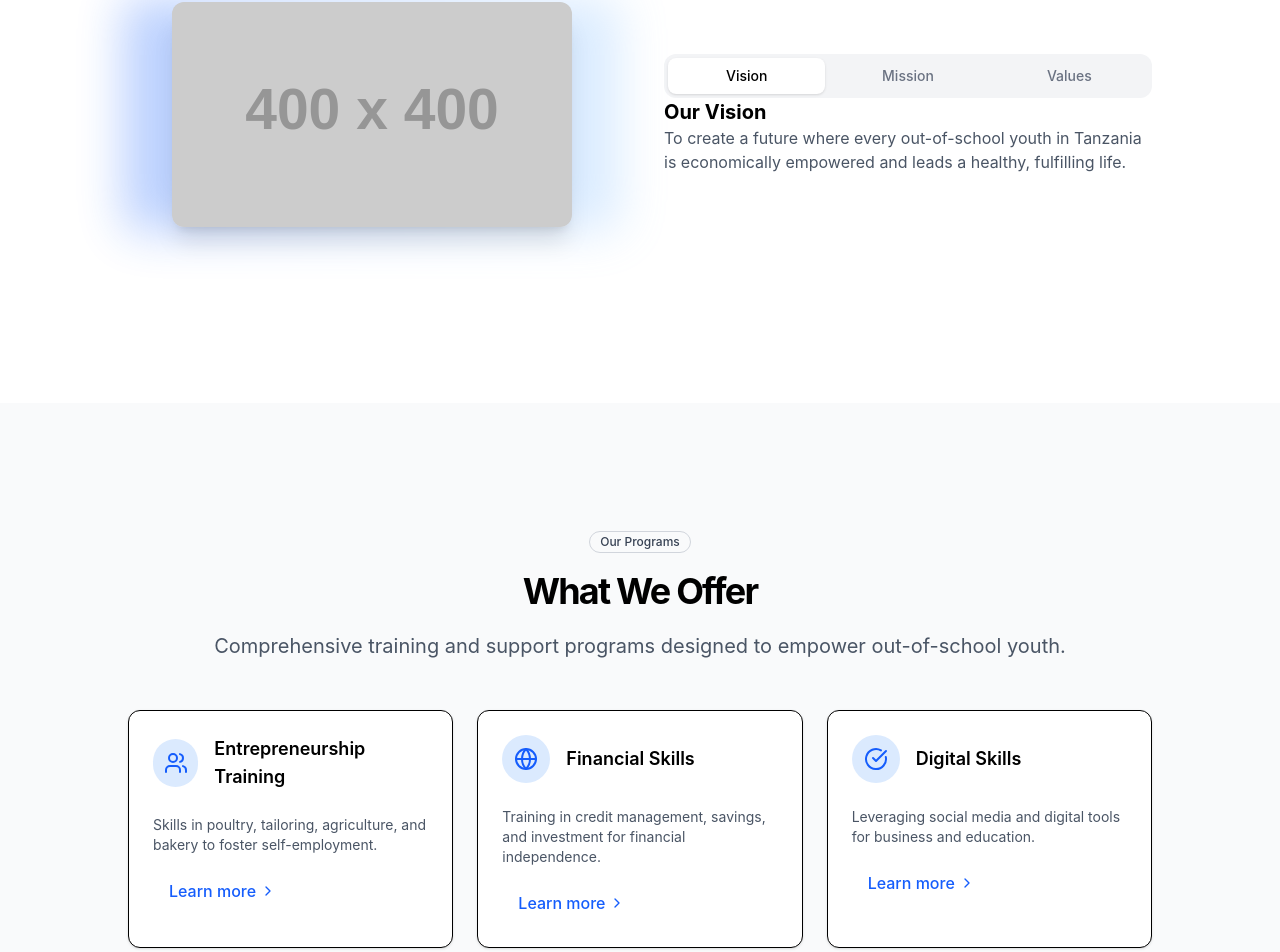
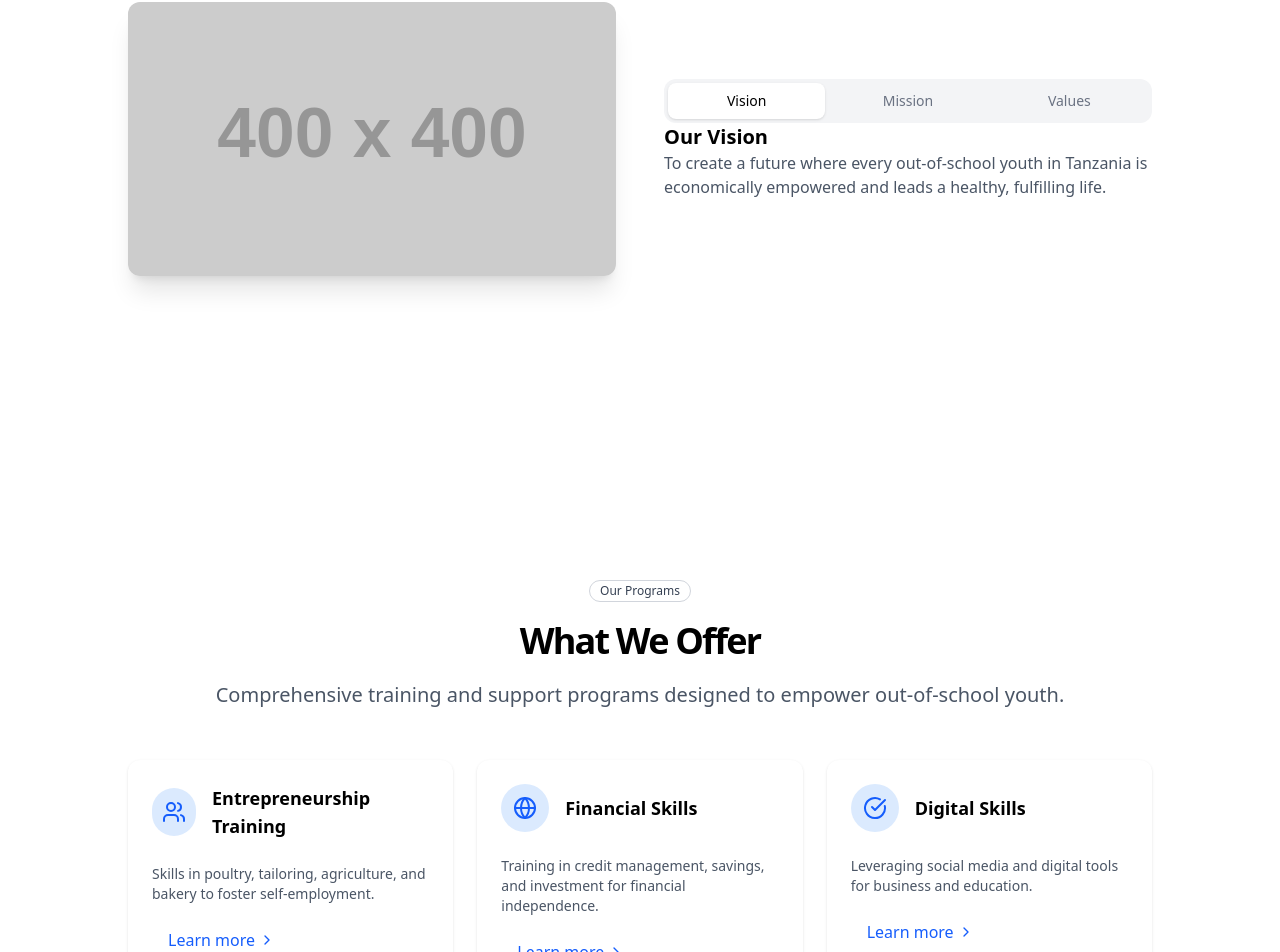
Before and after one commit to slymackjr/kesho-angavu, a React (Vite) app: page /v4 in a window 1280 px wide. Shown: the part 1498-2450 px from the top of the page. Built offline with nearby package versions, Linux system fonts and the light colour scheme.

Commit message:
feat: made the borders in components align in gray

```diff
--- a/package.json
+++ b/package.json
@@ -14,7 +14,7 @@
     "@radix-ui/react-slot": "^1.2.2",
     "@radix-ui/react-tabs": "^1.1.11",
     "@tailwindcss/typography": "^0.5.16",
-    "@tailwindcss/vite": "^4.1.5",
+    "@tailwindcss/vite": "^4.1.6",
     "class-variance-authority": "^0.7.1",
     "clsx": "^2.1.1",
     "framer-motion": "^12.10.1",
@@ -23,6 +23,7 @@
     "react-dom": "^19.1.0",
     "react-router-dom": "^7.5.3",
     "tailwind-merge": "^3.2.0",
+    "tailwindcss": "^4.1.6",
     "tailwindcss-animate": "^1.0.7"
   },
   "devDependencies": {
--- a/src/pages/kesho-angavu-v4.jsx
+++ b/src/pages/kesho-angavu-v4.jsx
@@ -21,7 +21,7 @@ const Button = ({ children, variant = 'default', size = 'default', className = '
 };
 
 const Card = ({ children, className = '', ...props }) => (
-  <div className={`rounded-xl border bg-white shadow-sm ${className}`} {...props}>{children}</div>
+  <div className={`rounded-xl bg-white shadow-sm ${className}`} {...props}>{children}</div>
 );
 
 const CardHeader = ({ children, className = '' }) => (
@@ -234,7 +234,7 @@ function KeshoAngavuPage() {
           <div className="container mx-auto px-4">
             <div className="flex flex-col items-center justify-center space-y-4 text-center">
               <Badge variant="outline">About Us</Badge>
-              <h2 className="text-3xl font-bold tracking-tighter md:text-4xl/tight gradient-text">
+              <h2 className="text-3xl font-bold tracking-tighter md:text-4xl/tight bg-gradient-to-r from-foreground to-foreground/70 bg-clip-text">
                 Our Mission
               </h2>
               <p className="max-w-[900px] text-gray-600 md:text-xl/relaxed">
@@ -243,18 +243,18 @@ function KeshoAngavuPage() {
             </div>
             <div className="mx-auto grid max-w-5xl items-center gap-6 py-12 lg:grid-cols-2 lg:gap-12">
               <div className="relative group">
-                <div className="absolute -inset-1 rounded-xl bg-gradient-to-r from-blue-600 to-blue-300 opacity-30 blur-xl group-hover:opacity-40 transition-all"></div>
+                <div className="absolute -inset-1 rounded-xl bg-gradient-to-r from-primary to-primary/50 opacity-30 blur-xl group-hover:opacity-40 transition-all"></div>
                 <img
                   src="https://via.placeholder.com/400"
                   width={400}
                   height={400}
                   alt="Youth Center"
-                  className="relative mx-auto aspect-video rounded-xl object-cover shadow-xl"
+                  className="relative mx-auto aspect-video overflow-hidden rounded-xl object-cover object-center sm:w-full lg:order-last shadow-xl"
                 />
               </div>
               <div className="flex flex-col justify-center space-y-6">
-                <Tabs defaultValue="vision">
-                  <TabsList>
+                <Tabs defaultValue="vision" className="w-full">
+                  <TabsList className="grid w-full grid-cols-3">
                     <TabsTrigger value="vision">Vision</TabsTrigger>
                     <TabsTrigger value="mission">Mission</TabsTrigger>
                     <TabsTrigger value="values">Values</TabsTrigger>
@@ -299,7 +299,7 @@ function KeshoAngavuPage() {
         </section>
 
         {/* Programs Section */}
-        <section id="services" className="w-full py-12 md:py-24 lg:py-32 bg-gray-50">
+        <section id="services" className="w-full py-12 md:py-24 lg:py-32 bg-muted/30">
           <div className="container mx-auto px-4">
             <div className="flex flex-col items-center justify-center space-y-4 text-center">
               <Badge variant="outline">Our Programs</Badge>
@@ -483,7 +483,7 @@ function KeshoAngavuPage() {
               </p>
             </div>
             <div className="mx-auto grid max-w-5xl gap-6 py-12 md:grid-cols-3">
-              <Card className="bg-white/60 border-2 hover:border-blue-200 transition-all">
+              <Card className="bg-white/60 hover:border-blue-200 transition-all">
                 <CardHeader>
                   <div className="flex items-center gap-4">
                     <div className="relative h-16 w-16">
@@ -512,7 +512,7 @@ function KeshoAngavuPage() {
                   </div>
                 </CardContent>
               </Card>
-              <Card className="bg-white/60 border-2 hover:border-blue-200 transition-all">
+              <Card className="bg-white/60 hover:border-blue-200 transition-all">
                 <CardHeader>
                   <div className="flex items-center gap-4">
                     <div className="relative h-16 w-16">
@@ -541,7 +541,7 @@ function KeshoAngavuPage() {
                   </div>
                 </CardContent>
               </Card>
-              <Card className="bg-white/60 border-2 hover:border-blue-200 transition-all">
+              <Card className="bg-white/60 hover:border-blue-200 transition-all">
                 <CardHeader>
                   <div className="flex items-center gap-4">
                     <div className="relative h-16 w-16">
@@ -588,7 +588,7 @@ function KeshoAngavuPage() {
             </div>
             <div className="mx-auto grid max-w-5xl gap-6 py-12 lg:grid-cols-2">
               <div className="space-y-6">
-                <div className="rounded-xl border-2 p-6 bg-white/60">
+                <div className="rounded-xl border p-6 bg-white/60 shadow-lg border-gray-200">
                   <h3 className="text-xl font-bold mb-4">Contact Information</h3>
                   <div className="space-y-4">
                     <div className="flex items-center gap-3">
@@ -626,7 +626,7 @@ function KeshoAngavuPage() {
                   ></iframe>
                 </div>
               </div>
-              <div className="rounded-xl border-2 p-6 bg-white/60">
+              <div className="rounded-xl border p-6 bg-white/60 shadow-lg border-gray-200">
                 <h3 className="text-xl font-bold mb-4">Send Us a Message</h3>
                 <div className="space-y-4">
                   <div className="grid grid-cols-2 gap-4">
@@ -676,7 +676,7 @@ function KeshoAngavuPage() {
       </main>
 
       {/* Footer */}
-      <footer className="w-full border-t bg-white/95 backdrop-blur">
+      <footer className="w-full border-t bg-white/95 backdrop-blur border-gray-200">
         <div className="container mx-auto px-4 py-10">
           <div className="grid gap-8 md:grid-cols-2 lg:grid-cols-4">
             <div className="space-y-4">
@@ -714,7 +714,7 @@ function KeshoAngavuPage() {
               </ul>
             </div>
           </div>
-          <div className="mt-8 pt-8 border-t">
+          <div className="mt-8 pt-8 border-t border-gray-200">
             <div className="flex flex-col md:flex-row justify-between items-center gap-4">
               <p className="text-center text-sm text-gray-600">
                 © {new Date().getFullYear()} TUCASA MUHAS. All rights reserved.
```
Also changed, not shown: 1 other file (tests, documents, lock files or other folders).
